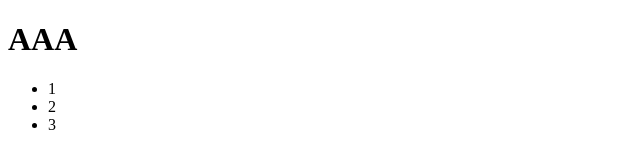
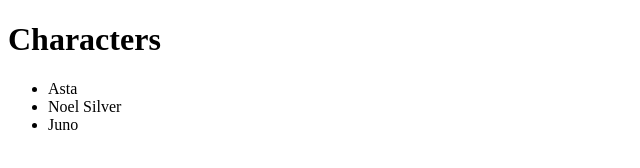
Before and after one commit to 1AndOne1/api, a website: page jdjd.html in a window 1280 px wide. Shown: the whole page, without its empty margins (0-640 px from the left). Drawn offline with Linux system fonts and the light colour scheme.

Commit message:
Add files via upload

```diff
--- a/app.js
+++ b/app.js
@@ -6,6 +6,7 @@ const main_page = require("./bb/main")
 const asta = require("./bb/asta")
 const noel = require("./bb/noel")
 const juno = require("./bb/juno")
+app.use(express.static(__dirname + '/public'))
 app.use(bodyParser.urlencoded({extended:false}))
 app.get('/home', (req,res)=>{
     console.log(req.headers)
@@ -23,6 +24,6 @@ app.get('/home/juno', (req,res)=>{
     console.log(req.headers)
     res.send(juno)
 })
-app.listen(8005,()=>{
-    console.log("8005 port")
+app.listen(8001,()=>{
+    console.log("8001 port")
 })
--- /dev/null
+++ b/bb/css/style-main.css
@@ -0,0 +1,8 @@
+* {
+    margin: 0;
+    padding: 0;
+    box-sizing: border-box;
+}
+.container {
+    background: url(https://www.youtube.com/watch?v=hxTn9FsFn4o);
+}
--- a/jdjd.html
+++ b/jdjd.html
@@ -1,17 +1,24 @@
 <!DOCTYPE html>
 <html lang="en">
+
 <head>
     <meta charset="UTF-8">
     <meta http-equiv="X-UA-Compatible" content="IE=edge">
     <meta name="viewport" content="width=device-width, initial-scale=1.0">
-    <title>Document</title>
+    <title>Black clover</title>
 </head>
+
 <body>
-    <h1>AAA</h1>
-    <ul>
-        <li>1</li>
-        <li>2</li>
-        <li>3</li>
-    </ul>
+    <div class="container">
+        <div class="background">
+            <h1>Characters</h1>
+            <ul>
+                <li>Asta</li>
+                <li>Noel Silver</li>
+                <li>Juno</li>
+            </ul>
+        </div>
+    </div>
 </body>
+
 </html>
```
Also changed, not shown: bb/main.js (+8 -0 lines), package.json (+10 -1 lines), README.md, 1 other file.
